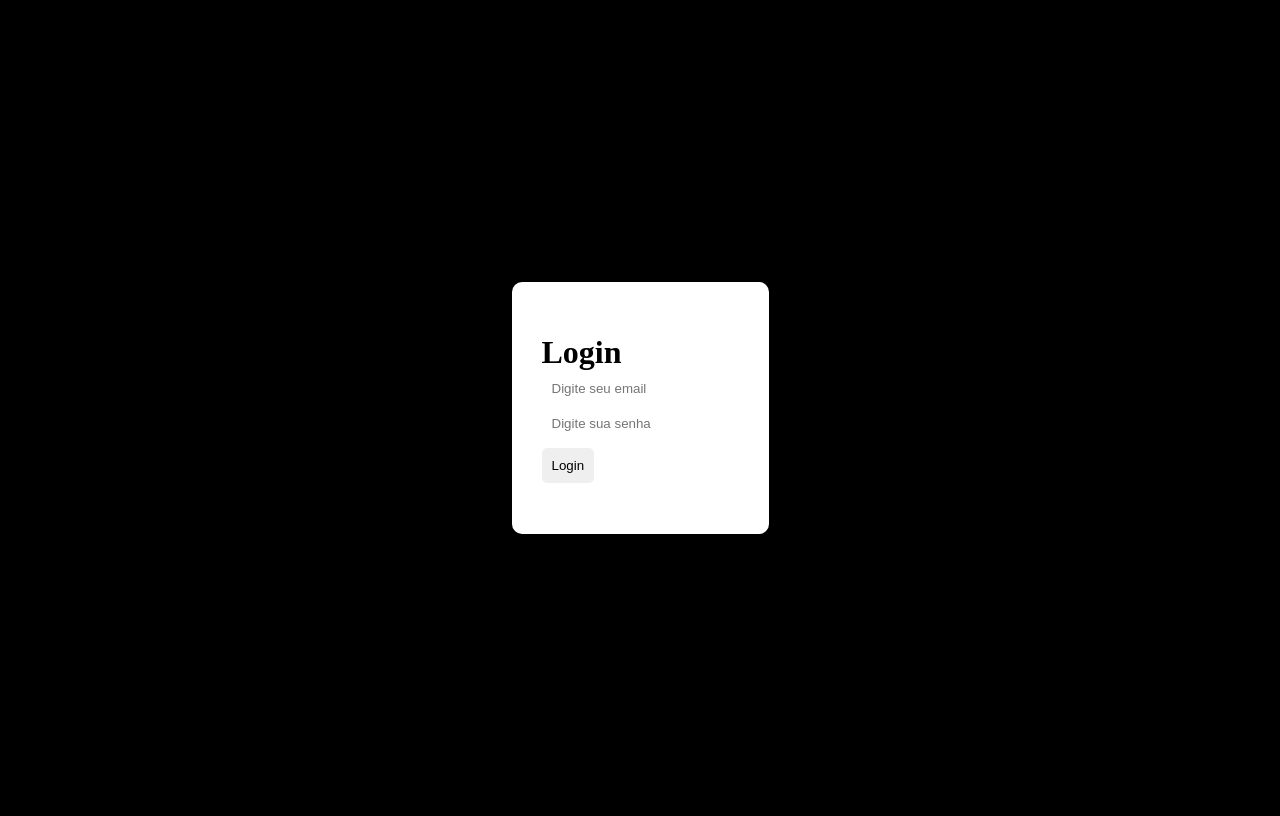
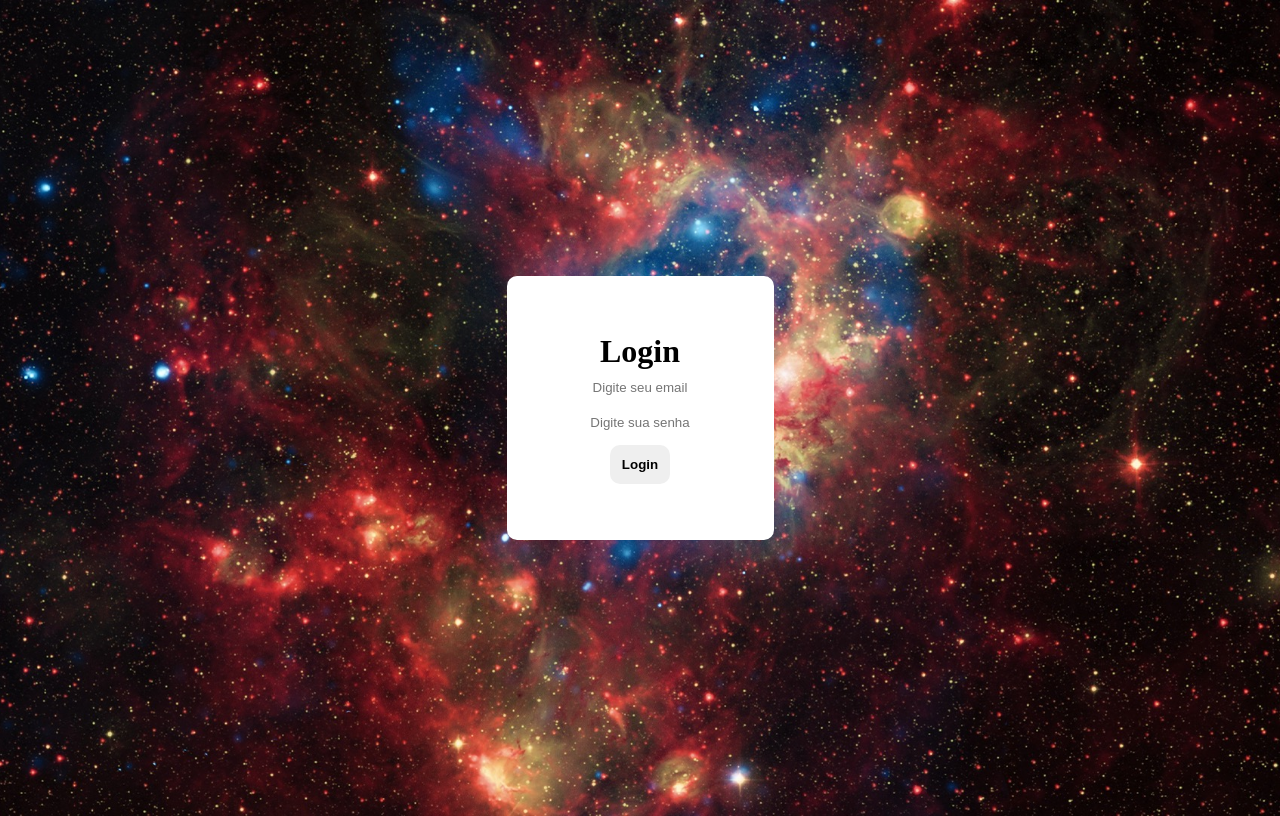
Before and after one commit to JoelsonVA/auth-system, a plain HTML site: page body.html in a window 1280 px wide. Drawn offline with Linux system fonts and the light colour scheme.

Commit message:
Adicionado tela de cadastro e umas melhorias visuais

```diff
--- a/style.css
+++ b/style.css
@@ -1,6 +1,12 @@
 body{
 
-    background-color: black;
+
+    background-image: url("img.jpg");
+    background-image: linear-gradient(rgba(0,0,0,0.5),)
+    rgba(0,0,0,0.5);
+    background-size: cover;
+    background-position: center;
+
 
     display: flex;
     justify-content: center;
@@ -10,15 +16,22 @@ body{
 
 }
 
+h1 {
+
+    color: black;
+    text-align: center;
+}
+
 .container {
 
 
 background: white ;
-padding: 30px;
+padding: 35px;
 border-radius: 10px;
 display: flex;
 flex-direction: column;
 gap: 10px;
+backdrop-filter: blur (10px);
 
 
 }
@@ -32,16 +45,26 @@ input {
     flex-direction: column;
     border: none;
     color: black;
+    text-align: center;
 
 }
 
-button { padding: 10px;
+button { padding: 12px;
     border: none;
-    border-radius: 5px;
+    border-radius: 10px;
+    cursor: pointer;
+    transition: 0.3;
+    font-weight: bold;
 
 }
 
 input:focus{
     outline: none;
+    box-shadow: 0px 0px 10px rgba(255,255,255,0.5);
 
 }
+
+button:hover{
+
+    transform: scale(1.03) ;
+}
```
Also changed, not shown: img.jpg (added).
